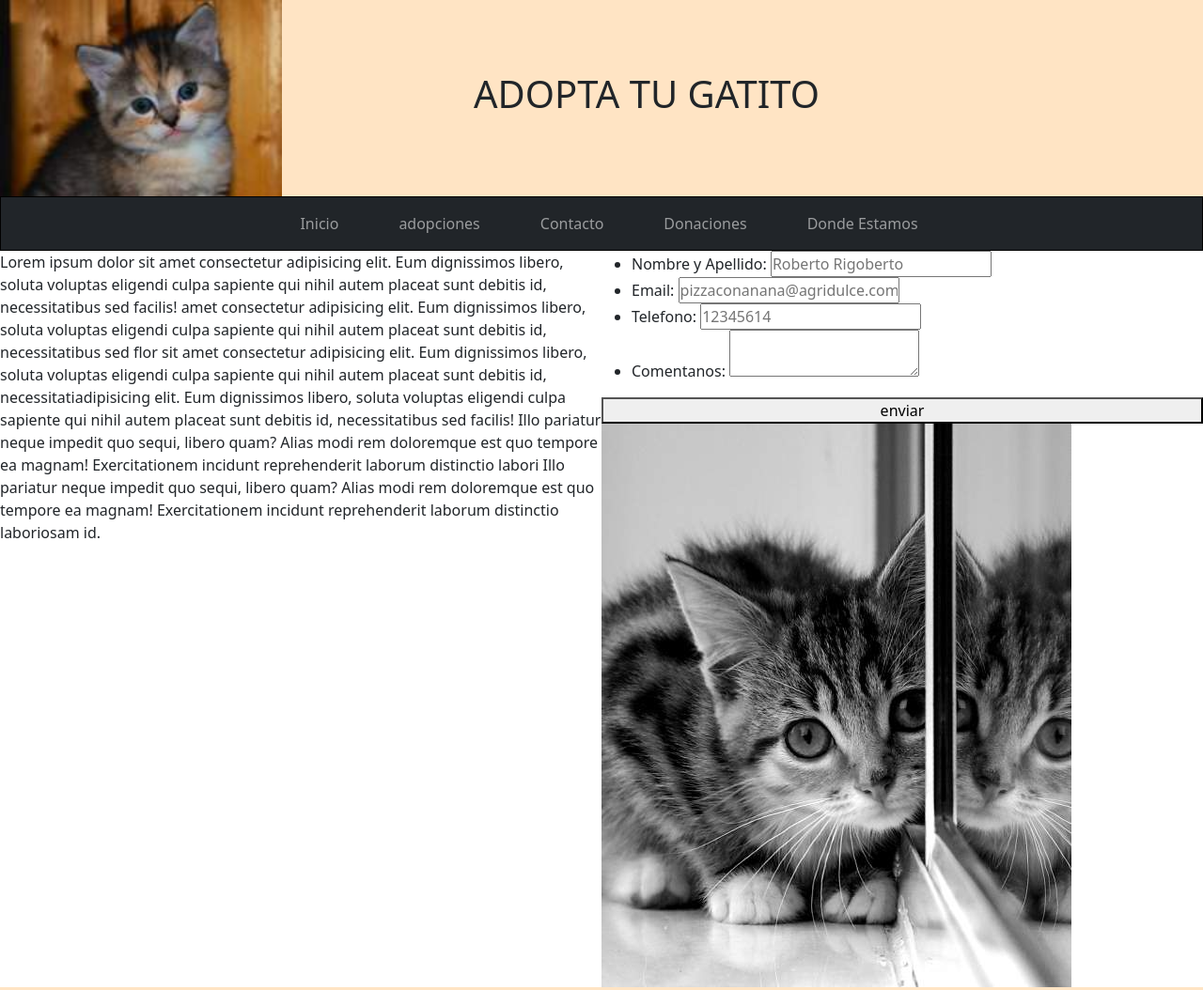
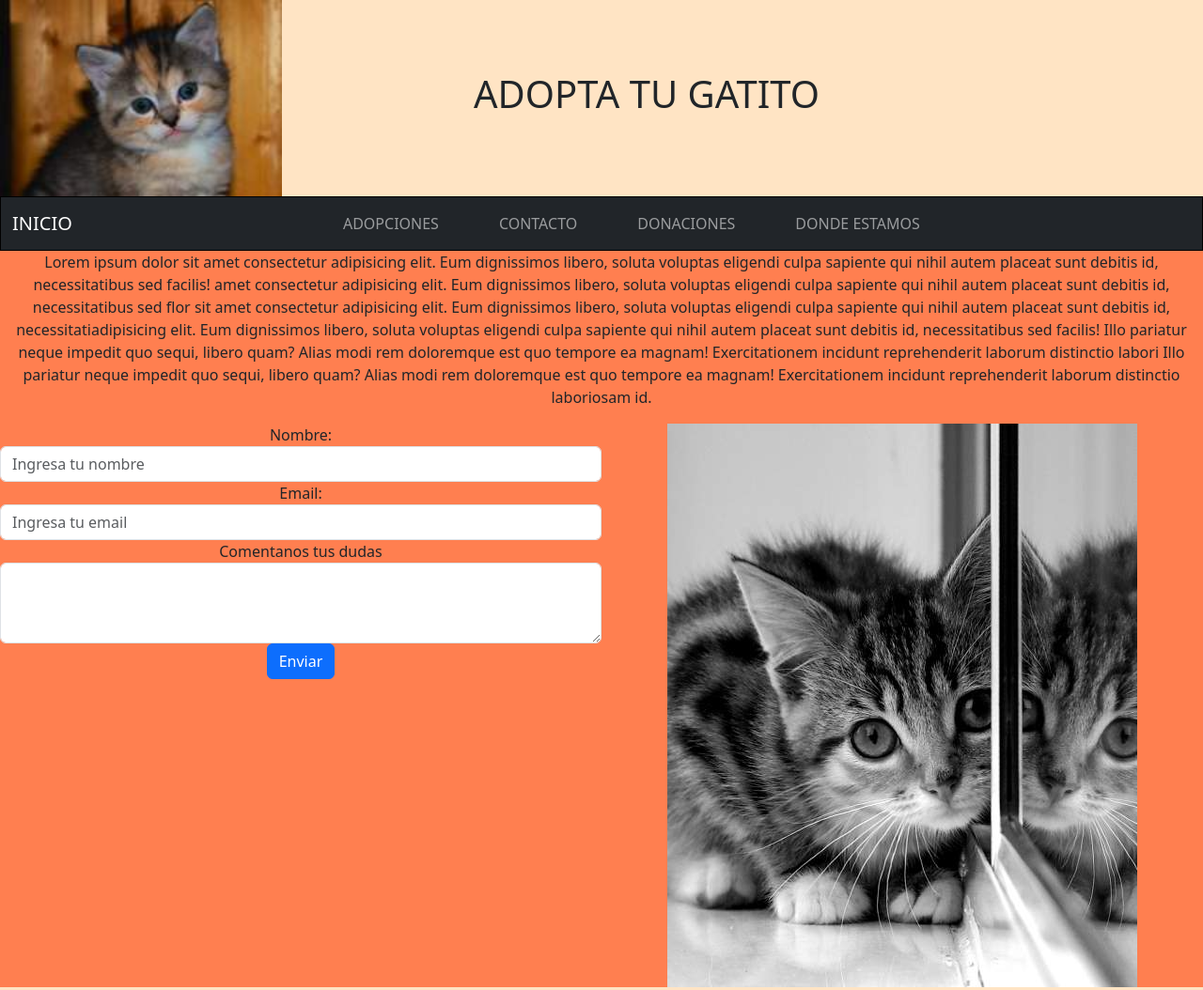
Before and after one commit to almatmir/PreEntrega2Miranda, a plain HTML site: page PreEntrega2+miranda/html/contacto.html in a window 1280 px wide. Shown: the top 1054 px of the page at 94% size. Drawn offline with nearby package versions, Linux system fonts and the light colour scheme.

Commit message:
arreglado navbar de todas las paginas

```diff
--- a/PreEntrega2+miranda/CSS/style.css
+++ b/PreEntrega2+miranda/CSS/style.css
@@ -1,5 +1,7 @@
-*{margin: 0;
-padding: 0;}
+* {
+    margin: 0;
+    padding: 0;
+}
 
 
 /* ************** */
@@ -88,6 +90,7 @@ main {
 .parrafoIndex {
     grid-area: parrafoIndex;
     background-color: coral;
+    display: flex;
 }
 
 
@@ -122,36 +125,6 @@ main {
 
 }
 
-
-
-
-
-/* grid contacto main */
-
-.grid-contacto {
-    display: grid;
-    grid-template-columns: repeat(2, 1fr);
-    grid-template-areas:
-        "containerTexto containerTexto"
-        "containerFormula imgContacto";
-}
-
-.containerFormula {
-    grid-area: containerFormula;
-    display: grid;
-}
-
-.imgContacto {
-    grid-area: imgContacto;
-    display: grid;
-}
-
-.containerTexto {
-    grid-area: containerTexto;
-    display: grid;
-}
-
-
 /* ADOPCIONES */
 
 .mainAdopciones {
@@ -170,8 +143,54 @@ main {
     align-items: center;
     justify-content: center;
 }
+
 .donacionesParrafo p {
     display: flex;
     align-items: center;
     justify-content: center;
 }
+
+/* DONDE ESTAMOS */
+
+
+.mainDE {
+    background-color: coral;
+}
+
+
+/* tamaño mapa */
+
+.containerMap {
+    max-width: 50px;
+}
+
+.imgMap {
+    max-width: 1500px;
+    max-height: 500px;
+}
+
+
+/* CONTACTO */
+.mainContacto {
+    background-color: coral;
+}
+
+.containerFormImg {
+    display: grid;
+    grid-template-columns: repeat(2, 1fr);
+    grid-template-areas:
+        "containerFormulario imgContacto"
+        "containerFormulario imgContacto";
+}
+
+
+
+.containerFormulario {
+    grid-area: containerFormulario;
+}
+
+
+
+.imgContacto {
+    grid-area: imgContacto;
+}
--- a/PreEntrega2+miranda/html/contacto.html
+++ b/PreEntrega2+miranda/html/contacto.html
@@ -21,43 +21,39 @@
             <h1 class="titulo-gato">Adopta Tu Gatito</h1>
         </div>
 
-            <nav class="navbar navbar-expand-lg navbar-dark bg-dark">
-                <div class="container ">
-                    <a class="navbar-brand" href="#"></a>
-                    <button class="navbar-toggler" type="button" data-toggle="collapse"
-                        data-target="#navbarSupportedContent" aria-controls="navbarSupportedContent"
-                        aria-expanded="false" aria-label="Toggle navigation">
+        <nav class="navbar navbar-expand-lg navbar-dark bg-dark ">
+            <div class="container-fluid">
+              <a class="navbar-brand" href="../index.html"> INICIO </a>
+              <button class="navbar-toggler" type="button" data-bs-toggle="collapse" data-bs-target="#navbarNav" aria-controls="navbarNav" aria-expanded="false" aria-label="Toggle navigation">
                 <span class="navbar-toggler-icon"></span>
               </button>
+              <div class="collapse navbar-collapse" id="navbarNav">
+                <ul class="navbar-nav mx-auto">
 
-                    <div class="collapse navbar-collapse" id="navbarSupportedContent">
-                        <ul class="navbar-nav mx-auto">
-                            <li class="nav-item active px-4">
-                                <a class="nav-link" href="../index.html"> Inicio </a>
+                  <li class="nav-item px-4">
+                    <a class="nav-link" href="../html/adopciones.html">ADOPCIONES</a>
                   </li>
                   <li class="nav-item px-4">
-                                <a class="nav-link" href="../html/adopciones.html"> adopciones </a>
+                    <a class="nav-link" href="../html/contacto.html">CONTACTO</a>
                   </li>
                   <li class="nav-item px-4">
-                                <a class="nav-link" href="../html/contacto.html"> Contacto </a>
+                    <a class="nav-link" href="../html/donaciones.html">DONACIONES</a>
                   </li>
                   <li class="nav-item px-4">
-                                <a class="nav-link" href="../html/donaciones.html"> Donaciones </a>
+                    <a class="nav-link" href="../html/dondeestamos.html">DONDE ESTAMOS</a>
                   </li>
-                            <li class="nav-item px-4">
-                                <a class="nav-link" href="../html/dondeestamos.html"> Donde Estamos </a>
+                  <li class="nav-item">
+                    <a class="nav-link disabled" aria-disabled="true"></a>
                   </li>
-
                 </ul>
-
               </div>
             </div>
           </nav>
     </header>
 
 
-    <main class="grid-contacto">
-        <div >
+    <main class="text-center mainContacto">
+        <div>
             <div class="containerTexto">
                 <p>Lorem ipsum dolor sit amet consectetur adipisicing elit. Eum dignissimos libero, soluta voluptas
                     eligendi culpa sapiente qui nihil autem placeat sunt debitis id, necessitatibus sed facilis! amet
@@ -72,45 +68,34 @@
                     distinctio laboriosam id.</p>
             </div>
         </div>
-        <div>
-            <div >
+        <div class="containerFormImg">
 
-                <div class="containerFormula">
-                    <form action="contacto.html" method="post">
-                        <ul>
-                            <li>
-                                <label for="name">Nombre y Apellido:</label>
-                                <input class="nombreApellido" placeholder="Roberto Rigoberto" type="text" id="name"
-                                    name="user_name" />
-                            </li>
-                            <li>
-                                <label for="mail">Email:</label>
-                                <input class="nombreApellido" placeholder="pizzaconanana@agridulce.com" type="email"
-                                    id="mail" name="user_email" />
-                            </li>
-                            <li>
-                                <label for="mail">Telefono:</label>
-                                <input class="nombreApellido" placeholder="12345614" type="number" id="number"
-                                    name="user_number" />
-                            </li>
-                            <li>
-                                <label for="msg">Comentanos:</label>
-                                <textarea id="msg" name="user_message"></textarea>
-                            </li>
 
-                        </ul>
+            <div class="containerFormulario">
+
+                <form>
+                    <div class="form-group">
+                        <label for="nombre">Nombre:</label>
+                        <input type="text" class="form-control" id="nombre" placeholder="Ingresa tu nombre">
+                    </div>
+                    <div class="form-group">
+                        <label for="email">Email:</label>
+                        <input type="email" class="form-control" id="email" placeholder="Ingresa tu email">
+                    </div>
+
                 </form>
-                    <button class="boton" type="button">
-                        enviar
-                    </button>
-
+                <div class="form-group">
+                    <label for="exampleFormControlTextarea1"> Comentanos tus dudas </label>
+                    <textarea class="form-control" id="exampleFormControlTextarea1" rows="3"></textarea>
+                </div>
+                <button type="submit" class="btn btn-primary">Enviar</button>
             </div>
 
 
-                <div class="imgContacto">
-                    <img src="../img/contactanos.jfif" alt="">
+            <div class="imgContacto mx-auto">
+                <img src="../img/contactanos.jfif" alt="gatito de contacto papurri">
             </div>
-            </div>
+
 
         </div>
     </main>
```
Also changed, not shown: PreEntrega2+miranda/html/adopciones.html (+13 -17 lines), PreEntrega2+miranda/html/donaciones.html (+13 -17 lines), PreEntrega2+miranda/html/dondeestamos.html (+28 -22 lines), PreEntrega2+miranda/index.html (+13 -25 lines). Lines whose indentation alone changed are shown as unchanged.
